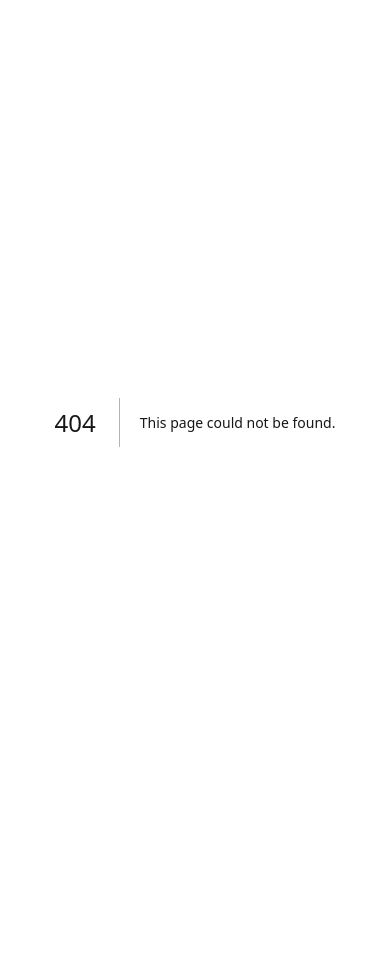
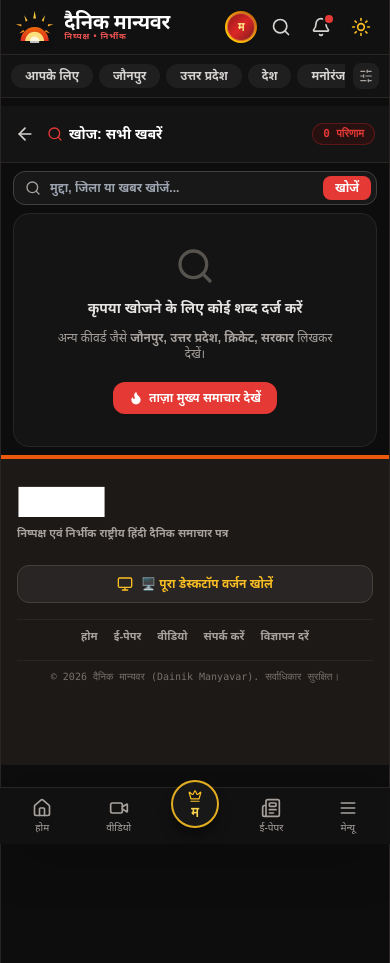
Before and after one commit to kuldepsinghlk85/dainikmanyavar, a Next.js app: page /mobile/search in a window 390 px wide. Before the commit this address had no page. Before the commit the page ends 844 px from the top, so only its background shows below. Built offline with nearby package versions, Linux system fonts and the light colour scheme; no server answers; the database is empty.

Commit message:
fix(mobile): resolve 404 errors on news articles, categories, and search

```diff
--- a/src/app/category/[slug]/page.tsx
+++ b/src/app/category/[slug]/page.tsx
@@ -12,15 +12,34 @@ import { Flame, ArrowLeft, ExternalLink } from 'lucide-react';
 
 export async function generateMetadata({ params }: { params: Promise<{ slug: string }> }) {
   const { slug } = await params;
-  if (slug === 'latest') {
+  let decodedSlug = slug;
+  try {
+    decodedSlug = decodeURIComponent(slug);
+  } catch (_) {}
+
+  if (decodedSlug === 'latest' || decodedSlug === 'news') {
     return {
       title: 'ताज़ा ख़बरें (All Latest News) | दैनिक मान्यवर',
       description: 'दैनिक मान्यवर पर उत्तर प्रदेश, जौनपुर व देश की सभी नवीनतम ताज़ा ख़बरें पढ़ें।',
     };
   }
 
-  const category = await db.category.findUnique({ where: { slug } });
-  if (!category) return {};
+  const category = await db.category.findFirst({
+    where: {
+      OR: [
+        { slug: decodedSlug },
+        { slug },
+        { name: decodedSlug },
+        { id: decodedSlug },
+      ],
+    },
+  });
+  if (!category) {
+    return {
+      title: `${decodedSlug} समाचार | दैनिक मान्यवर`,
+      description: `${decodedSlug} से जुड़ी ताज़ा ख़बरें और अपडेट पढ़ें दैनिक मान्यवर पर।`,
+    };
+  }
 
   return {
     title: `${category.name} समाचार | दैनिक मान्यवर`,
@@ -30,11 +49,15 @@ export async function generateMetadata({ params }: { params: Promise<{ slug: str
 
 export default async function CategoryPage({ params }: { params: Promise<{ slug: string }> }) {
   const { slug } = await params;
+  let decodedSlug = slug;
+  try {
+    decodedSlug = decodeURIComponent(slug);
+  } catch (_) {}
 
   let categoryName = '';
   let articles: any[] = [];
 
-  if (slug === 'latest') {
+  if (decodedSlug === 'latest' || decodedSlug === 'news') {
     categoryName = '🔥 ताज़ा ख़बरें (All Latest News)';
     articles = await db.article.findMany({
       where: { status: 'PUBLISHED' },
@@ -50,10 +73,19 @@ export default async function CategoryPage({ params }: { params: Promise<{ slug:
       },
     });
   } else {
-    const category = await db.category.findUnique({ where: { slug } });
-    if (!category) {
-      notFound();
-    }
+    // 1. Try finding Category
+    const category = await db.category.findFirst({
+      where: {
+        OR: [
+          { slug: decodedSlug },
+          { slug },
+          { name: decodedSlug },
+          { id: decodedSlug },
+        ],
+      },
+    });
+
+    if (category) {
       categoryName = category.name;
       articles = await db.article.findMany({
         where: { primaryCategoryId: category.id, status: 'PUBLISHED' },
@@ -68,6 +100,56 @@ export default async function CategoryPage({ params }: { params: Promise<{ slug:
           tags: { include: { tag: true } },
         },
       });
+    } else {
+      // 2. Try finding Location (District / Division)
+      const location = await db.location.findFirst({
+        where: {
+          OR: [
+            { slug: decodedSlug },
+            { slug },
+            { name: decodedSlug },
+          ],
+        },
+      });
+
+      if (location) {
+        categoryName = `${location.name} जिला समाचार`;
+        articles = await db.article.findMany({
+          where: { locationId: location.id, status: 'PUBLISHED' },
+          orderBy: [
+            { newsId: 'desc' },
+            { publishedAt: 'desc' },
+            { createdAt: 'desc' },
+          ],
+          take: 40,
+          include: {
+            category: true,
+            tags: { include: { tag: true } },
+          },
+        });
+      } else {
+        // 3. Graceful keyword search
+        articles = await db.article.findMany({
+          where: {
+            status: 'PUBLISHED',
+            OR: [
+              { title: { contains: decodedSlug } },
+              { excerpt: { contains: decodedSlug } },
+            ],
+          },
+          orderBy: [
+            { newsId: 'desc' },
+            { publishedAt: 'desc' },
+          ],
+          take: 40,
+          include: {
+            category: true,
+            tags: { include: { tag: true } },
+          },
+        });
+        categoryName = `${decodedSlug} समाचार`;
+      }
+    }
   }
 
   const formattedArticles = articles.map((a: any) => ({
--- a/src/app/mobile/category/[slug]/page.tsx
+++ b/src/app/mobile/category/[slug]/page.tsx
@@ -15,11 +15,30 @@ export default async function MobileCategoryPage({
   params: Promise<{ slug: string }>;
 }) {
   const { slug } = await params;
+  let decodedSlug = slug;
+  try {
+    decodedSlug = decodeURIComponent(slug);
+  } catch (_) {}
 
   let categoryName = '';
   let articles: any[] = [];
 
-  if (slug === 'latest') {
+  if (decodedSlug === 'home' || decodedSlug === '') {
+    // Treat home as latest
+    categoryName = 'मुख्य समाचार (Top News)';
+    articles = await db.article.findMany({
+      where: { status: 'PUBLISHED' },
+      orderBy: [
+        { publishedAt: 'desc' },
+        { newsId: 'desc' },
+        { createdAt: 'desc' },
+      ],
+      take: 40,
+      include: {
+        category: { select: { name: true } },
+      },
+    });
+  } else if (decodedSlug.toLowerCase() === 'latest' || decodedSlug.toLowerCase() === 'news') {
     categoryName = 'ताज़ा ख़बरें (All Latest News)';
     articles = await db.article.findMany({
       where: { status: 'PUBLISHED' },
@@ -34,10 +53,19 @@ export default async function MobileCategoryPage({
       },
     });
   } else {
-    const category = await db.category.findUnique({ where: { slug } });
-    if (!category) {
-      notFound();
-    }
+    // 1. Try finding Category by slug, name, or id
+    const category = await db.category.findFirst({
+      where: {
+        OR: [
+          { slug: decodedSlug },
+          { slug },
+          { name: decodedSlug },
+          { id: decodedSlug },
+        ],
+      },
+    });
+
+    if (category) {
       categoryName = category.name;
       articles = await db.article.findMany({
         where: { primaryCategoryId: category.id, status: 'PUBLISHED' },
@@ -51,6 +79,51 @@ export default async function MobileCategoryPage({
           category: { select: { name: true } },
         },
       });
+    } else {
+      // 2. Try finding Location (District / Division) e.g. jaunpur, varanasi, etc.
+      const location = await db.location.findFirst({
+        where: {
+          OR: [
+            { slug: decodedSlug },
+            { slug },
+            { name: decodedSlug },
+          ],
+        },
+      });
+
+      if (location) {
+        categoryName = `${location.name} जिला समाचार`;
+        articles = await db.article.findMany({
+          where: { locationId: location.id, status: 'PUBLISHED' },
+          orderBy: [
+            { publishedAt: 'desc' },
+            { newsId: 'desc' },
+            { createdAt: 'desc' },
+          ],
+          take: 40,
+          include: {
+            category: { select: { name: true } },
+          },
+        });
+      } else {
+        // 3. Graceful keyword search instead of throwing 404
+        articles = await db.article.findMany({
+          where: {
+            status: 'PUBLISHED',
+            OR: [
+              { title: { contains: decodedSlug } },
+              { excerpt: { contains: decodedSlug } },
+            ],
+          },
+          orderBy: [{ publishedAt: 'desc' }],
+          take: 30,
+          include: {
+            category: { select: { name: true } },
+          },
+        });
+        categoryName = `${decodedSlug} समाचार`;
+      }
+    }
   }
 
   const allCategories = await db.category.findMany({
--- a/src/app/mobile/news/[slug]/page.tsx
+++ b/src/app/mobile/news/[slug]/page.tsx
@@ -14,8 +14,20 @@ export const dynamic = 'force-dynamic';
 
 export async function generateMetadata({ params }: { params: Promise<{ slug: string }> }) {
   const { slug } = await params;
-  const article = await db.article.findUnique({
-    where: { slug },
+  let decodedSlug = slug;
+  try {
+    decodedSlug = decodeURIComponent(slug);
+  } catch (_) {}
+
+  const article = await db.article.findFirst({
+    where: {
+      OR: [
+        { slug: decodedSlug },
+        { slug },
+        { id: decodedSlug },
+        { id: slug },
+      ],
+    },
     select: { title: true, excerpt: true, featuredImage: true },
   });
   if (!article) return {};
@@ -36,9 +48,20 @@ export default async function MobileNewsDetailPage({
   params: Promise<{ slug: string }>;
 }) {
   const { slug } = await params;
+  let decodedSlug = slug;
+  try {
+    decodedSlug = decodeURIComponent(slug);
+  } catch (_) {}
 
-  const article = await db.article.findUnique({
-    where: { slug },
+  const article = await db.article.findFirst({
+    where: {
+      OR: [
+        { slug: decodedSlug },
+        { slug },
+        { id: decodedSlug },
+        { id: slug },
+      ],
+    },
     include: {
       category: true,
       author: true,
--- /dev/null
+++ b/src/app/mobile/search/page.tsx
@@ -0,0 +1,114 @@
+import React from 'react';
+import Link from 'next/link';
+import { db } from '@/lib/db';
+import MobileCategoryChips from '@/components/mobile/MobileCategoryChips';
+import MobileNewsList from '@/components/mobile/MobileNewsList';
+import MobileFooter from '@/components/mobile/MobileFooter';
+import { ArrowLeft, Search, Flame } from 'lucide-react';
+
+export const dynamic = 'force-dynamic';
+
+export default async function MobileSearchPage({
+  searchParams,
+}: {
+  searchParams: Promise<{ q?: string }>;
+}) {
+  const { q = '' } = await searchParams;
+  const query = q.trim();
+
+  const articles = query
+    ? await db.article.findMany({
+        where: {
+          status: 'PUBLISHED',
+          OR: [
+            { title: { contains: query } },
+            { excerpt: { contains: query } },
+            { content: { contains: query } },
+          ],
+        },
+        orderBy: [{ publishedAt: 'desc' }, { newsId: 'desc' }],
+        take: 30,
+        include: {
+          category: { select: { name: true, slug: true } },
+        },
+      })
+    : [];
+
+  const categories = await db.category.findMany({
+    where: { isHeaderMenu: true },
+    orderBy: { order: 'asc' },
+    select: { id: true, name: true, slug: true },
+  });
+
+  return (
+    <div className="space-y-2 bg-stone-100 dark:bg-[#0D0D0D] min-h-screen">
+      {/* Category Chips Bar */}
+      <MobileCategoryChips categories={categories} />
+
+      {/* Search Header Bar */}
+      <div className="bg-white dark:bg-[#141414] p-3.5 border-b border-stone-200 dark:border-stone-800 flex items-center justify-between">
+        <div className="flex items-center gap-2">
+          <Link href="/mobile" className="p-1 -ml-1 text-stone-600 dark:text-stone-300 hover:text-stone-900 dark:hover:text-white">
+            <ArrowLeft className="w-5 h-5" />
+          </Link>
+          <div>
+            <h1 className="text-sm font-black text-stone-900 dark:text-white flex items-center gap-1.5">
+              <Search className="w-4 h-4 text-[#E53935]" />
+              <span>खोज: {query ? `"${query}"` : 'सभी खबरें'}</span>
+            </h1>
+          </div>
+        </div>
+        <span className="text-[11px] font-bold text-[#E53935] bg-red-50 dark:bg-red-950/40 px-2.5 py-0.5 rounded-full border border-red-200 dark:border-red-900/60 font-mono">
+          {articles.length} परिणाम
+        </span>
+      </div>
+
+      {/* Inline Search Bar */}
+      <div className="px-3">
+        <form action="/mobile/search" method="GET" className="relative flex items-center">
+          <input
+            type="search"
+            name="q"
+            defaultValue={query}
+            placeholder="मुद्दा, जिला या खबर खोजें..."
+            className="w-full pl-9 pr-20 py-2 bg-white dark:bg-[#181818] text-xs font-semibold rounded-xl border border-stone-300 dark:border-stone-700 text-stone-900 dark:text-white focus:outline-none focus:border-[#E53935]"
+          />
+          <Search className="w-4 h-4 text-stone-400 absolute left-3 pointer-events-none" />
+          <button
+            type="submit"
+            className="absolute right-1.5 px-3 py-1 bg-[#E53935] hover:bg-red-700 text-white text-xs font-bold rounded-lg transition-colors cursor-pointer"
+          >
+            खोजें
+          </button>
+        </form>
+      </div>
+
+      {/* Results or Empty State */}
+      {articles.length === 0 ? (
+        <div className="bg-white dark:bg-[#141414] mx-3 rounded-2xl p-8 text-center space-y-3 border border-stone-200 dark:border-stone-800">
+          <Search className="w-10 h-10 text-stone-300 dark:text-stone-600 mx-auto" />
+          <h3 className="text-sm font-black text-stone-800 dark:text-stone-200">
+            {query ? `"${query}" से संबंधित कोई समाचार नहीं मिला` : 'कृपया खोजने के लिए कोई शब्द दर्ज करें'}
+          </h3>
+          <p className="text-xs text-stone-500 dark:text-stone-400">
+            अन्य कीवर्ड जैसे <strong>जौनपुर, उत्तर प्रदेश, क्रिकेट, सरकार</strong> लिखकर देखें।
+          </p>
+          <div className="pt-2">
+            <Link
+              href="/mobile/category/latest"
+              className="inline-flex items-center gap-1.5 bg-[#E53935] text-white text-xs font-black px-4 py-2 rounded-xl shadow-sm hover:bg-red-700 transition-colors"
+            >
+              <Flame className="w-3.5 h-3.5 fill-white" />
+              <span>ताज़ा मुख्य समाचार देखें</span>
+            </Link>
+          </div>
+        </div>
+      ) : (
+        <MobileNewsList articles={articles} />
+      )}
+
+      {/* Footer */}
+      <MobileFooter />
+    </div>
+  );
+}
--- a/src/components/mobile/MobileHeader.tsx
+++ b/src/components/mobile/MobileHeader.tsx
@@ -24,7 +24,7 @@ export default function MobileHeader({
   const handleSearchSubmit = (e: React.FormEvent) => {
     e.preventDefault();
     if (query.trim()) {
-      router.push(`/search?q=${encodeURIComponent(query.trim())}`);
+      router.push(`/mobile/search?q=${encodeURIComponent(query.trim())}`);
       setShowSearch(false);
     }
   };
--- a/src/components/mobile/MobileReelsFeed.tsx
+++ b/src/components/mobile/MobileReelsFeed.tsx
@@ -98,12 +98,14 @@ export default function MobileReelsFeed({
           ref={scrollRef}
           className="flex gap-2.5 overflow-x-auto px-3.5 no-scrollbar scroll-smooth"
         >
-          {items.map((reel, idx) => (
-            <Link
-              key={reel.id || idx}
-              href={`/mobile/news/${reel.slug}`}
-              className="w-32 sm:w-36 shrink-0 aspect-[9/15] relative rounded-xl overflow-hidden shadow-md bg-stone-950 group/card block border border-stone-200/50 dark:border-stone-800"
-            >
+          {items.map((reel, idx) => {
+            const href = reel.slug && !reel.id?.startsWith('reel-') ? `/mobile/news/${reel.slug}` : (viewAllLink || '/video');
+            return (
+              <Link
+                key={reel.id || idx}
+                href={href}
+                className="w-32 sm:w-36 shrink-0 aspect-[9/15] relative rounded-xl overflow-hidden shadow-md bg-stone-950 group/card block border border-stone-200/50 dark:border-stone-800"
+              >
               {/* Background Thumbnail */}
               <Image
                 src={reel.thumbnail || 'https://images.unsplash.com/photo-1514525253161-7a46d19cd819?auto=format&fit=crop&w=400&q=80'}
@@ -137,7 +139,8 @@ export default function MobileReelsFeed({
                 </p>
               </div>
             </Link>
-          ))}
+          );
+        })}
         </div>
 
         {/* Floating Right Scroll Arrow */}
```
Lines whose indentation alone changed are shown as unchanged.
